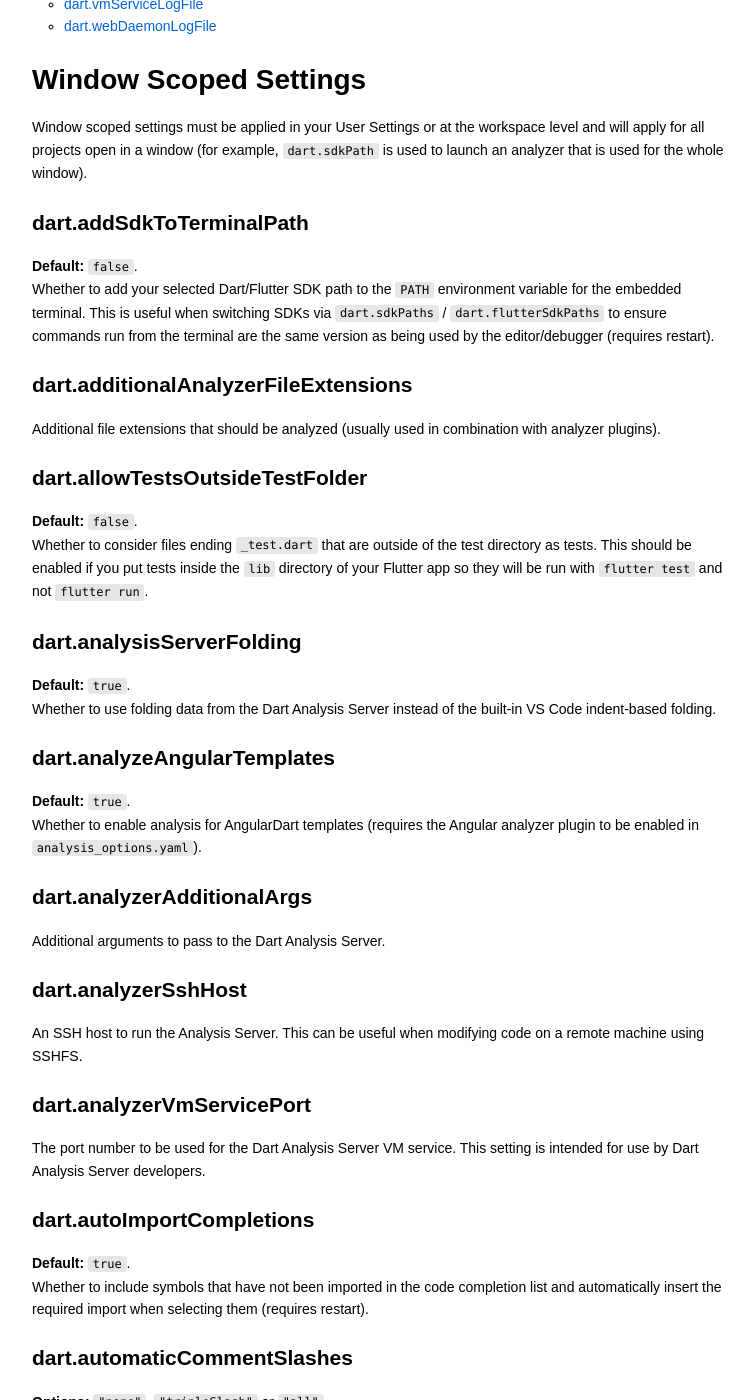
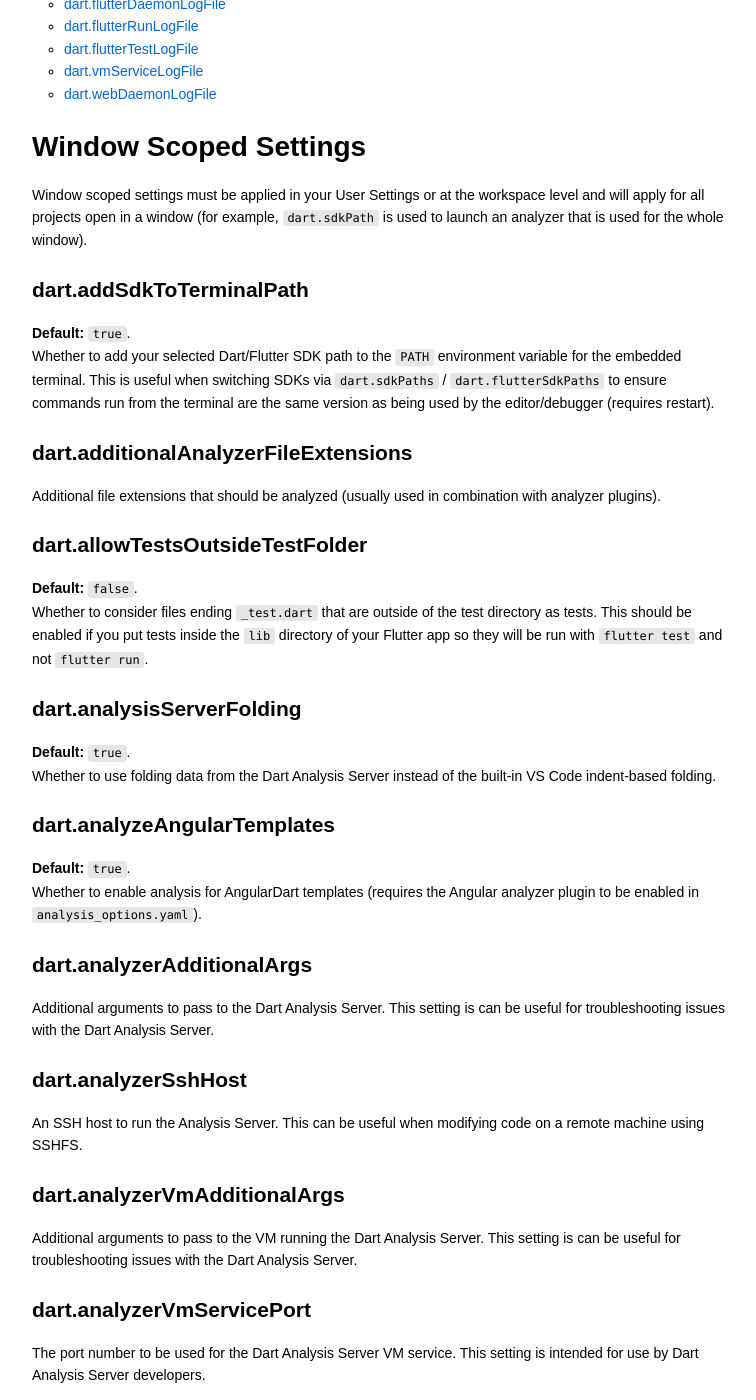
Before and after one commit to Dart-Code/Website, a Jekyll site: the page built from _docs/settings.md, in a window 1280 px wide and 1400 px high, scrolled down 3116 px. Shown: the whole window, without its empty margins (328-1084 px from the left). Built offline with Jekyll 4.4.1, drawn with Linux system fonts in a browser that asks for light colours; some of the changed text lies outside the part shown.

Commit message:
Update settings docs

```diff
--- a/_docs/settings.md
+++ b/_docs/settings.md
@@ -14,7 +14,7 @@
 Window scoped settings must be applied in your User Settings or at the workspace level and will apply for all projects open in a window (for example, `dart.sdkPath` is used to launch an analyzer that is used for the whole window).
 
 ## dart.addSdkToTerminalPath
-**Default:** `false`.
+**Default:** `true`.
 <br />
 Whether to add your selected Dart/Flutter SDK path to the `PATH` environment variable for the embedded terminal. This is useful when switching SDKs via `dart.sdkPaths` / `dart.flutterSdkPaths` to ensure commands run from the terminal are the same version as being used by the editor/debugger (requires restart).
 
@@ -37,11 +37,14 @@
 Whether to enable analysis for AngularDart templates (requires the Angular analyzer plugin to be enabled in `analysis_options.yaml`).
 
 ## dart.analyzerAdditionalArgs
-Additional arguments to pass to the Dart Analysis Server.
+Additional arguments to pass to the Dart Analysis Server. This setting is can be useful for troubleshooting issues with the Dart Analysis Server.
 
 ## dart.analyzerSshHost
 An SSH host to run the Analysis Server.
 This can be useful when modifying code on a remote machine using SSHFS.
+
+## dart.analyzerVmAdditionalArgs
+Additional arguments to pass to the VM running the Dart Analysis Server. This setting is can be useful for troubleshooting issues with the Dart Analysis Server.
 
 ## dart.analyzerVmServicePort
 The port number to be used for the Dart Analysis Server VM service. This setting is intended for use by Dart Analysis Server developers.
@@ -180,6 +183,11 @@
 <br />
 Whether to call toString() on objects when rendering them in debug views (such as the Variables, Watch and Hovers views). Only applies to views of 100 or fewer values for performance reasons.
 
+## dart.experimentalRefactors
+**Default:** `false`.
+<br />
+Whether to enable experimental (possibly unfinished or unstable) refactors on the lightbulb menu. This setting is intended for use by Dart Analysis Server developers or users that want to try out and provide feedback on in-progress refactors.
+
 ## dart.flutterAdbConnectOnChromeOs
 **Default:** `false`.
 <br />
@@ -309,6 +317,11 @@
 - `notification` - Hot reload progress will be shown in a toast notification.
 - `statusBar` - Hot reload progress will be shown only in the status bar.
 
+## dart.includeDependenciesInWorkspaceSymbols
+**Default:** `true`.
+<br />
+Whether to include symbols from the SDK and package dependencies in the "Go to Symbol in Workspace" (`cmd/ctrl`+`T`) list. This can only be disabled when using Dart 3.0 / Flutter 3.10 or later.
+
 ## dart.lspSnippetTextEdits
 **Default:** `true`.
 <br />
@@ -432,11 +445,6 @@
 <br />
 Whether to show DevTools buttons in the floating Debug toolbar.
 
-## dart.showIgnoreQuickFixes
-**Default:** `true`.
-<br />
-Whether to show quick fixes for ignoring hints and lints.
-
 ## dart.showInspectorNotificationsForWidgetErrors
 **Default:** `true`.
 <br />
@@ -461,6 +469,13 @@
 **Default:** `true`.
 <br />
 Whether to show TODOs in the Problems list. Can be a boolean to enable all TODO comments (TODO, FIXME, HACK, UNDONE) or an array of which types to enable. Older Dart SDKs may not support some TODO kinds.
+
+## dart.testInvocationMode
+**Options:** `"name"` or `"line"`.
+<br />
+**Default:** `"name"`.
+<br />
+How to identify tests when running/debugging. `name` is compatible with older versions of `package:test` but cannot handle some complex/dynamic test names. `line` will prefer to run tests by their line numbers (when available) and fall back to `name` only if the line number is unavailable.
 
 ## dart.updateDevTools
 **Default:** `true`.
@@ -611,7 +626,11 @@
 Additional args to pass to the `dart test` command. Using the `args`/`toolArgs` fields in `launch.json` is usually better than this setting as this setting will apply to _all_ projects.
 
 ## dart.vmAdditionalArgs
-Additional args to pass to the Dart VM when running/debugging command line apps or Dart test scripts.
+Arguments to be passed to the Dart VM when running Dart CLI scripts.
+
+These arguments appear between "dart" and "run":
+
+`dart (vmAdditionalArgs) run (toolArgs) bin/main.dart (args)`
 
 # Custom Color Settings
 
@@ -628,7 +647,7 @@
 There are several settings for enabling logging of various services used by Dart Code. For more information about setting these up and troubleshooting please see [Enabling Logging](/docs/logging/).
 
 ## dart.analyzerDiagnosticsPort
-The port number to be used for the Dart analyzer diagnostic server.
+The port number to be used for the Dart analyzer diagnostic server. This setting is can be useful for troubleshooting issues with the Dart Analysis Server.
 
 ## dart.analyzerInstrumentationLogFile
 The path to a log file for very detailed logging in the Dart Analysis Server that may be useful when trying to diagnose Analysis Server issues. For more information on capturing these logs, see [Analyzer Instrumentation Logging](/docs/logging/#analyzer-instrumentation).
```
